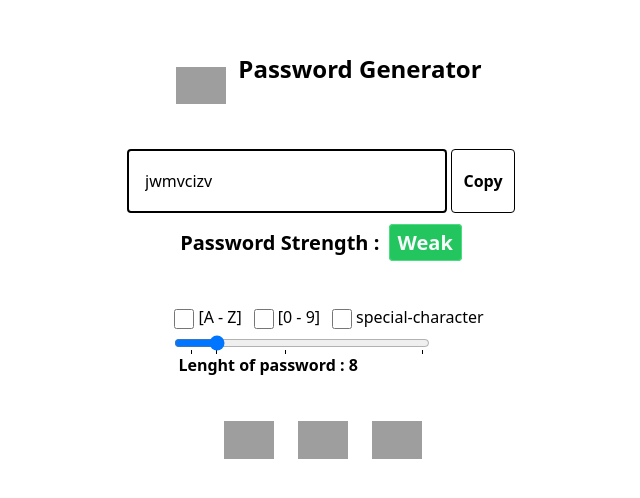
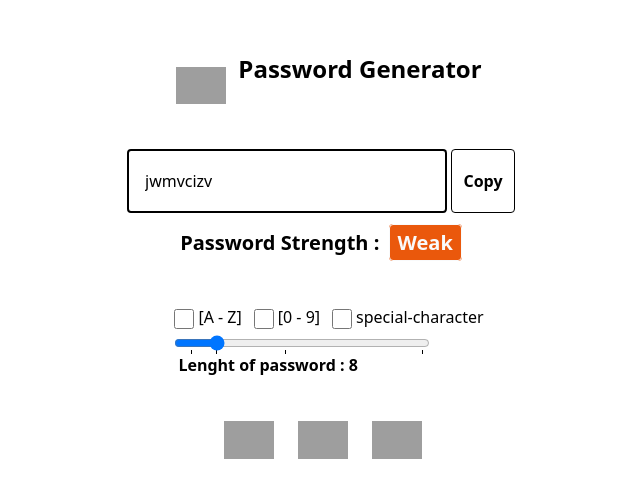
Before and after one commit to abhinab-choudhury/password-generator, a React (Vite) app: page / in a window 1280 px wide. Shown: the part 138-636 px from the top of the page, without its empty margins (317-957 px from the left). Built offline with nearby package versions, Linux system fonts and the light colour scheme; grey boxes are pictures that could not be loaded.

Commit message:
updated
Imporved the user-experience

```diff
--- a/src/App.jsx
+++ b/src/App.jsx
@@ -8,6 +8,7 @@ function App() {
   let [containsNumber, setContainsNumbers] = useState(false)
   let [containsSpecialCharacters, setContainsSpecialCharacters] = useState(false)
   let [password, setPassword] = useState("")
+  let [bgColor, setBgColor] = useState("")
   let passwordRef = useRef(null)
 
   const generatePassword = useCallback(() => {
@@ -129,16 +130,22 @@ function App() {
 
       // Updated the password Strength
       if (pass == "") {
+        setBgColor('bg-red-600 w-fit border border-current text-gray-50 font-bold mx-1 text-xl px-2 py-1 rounded')
         setStrength("Very Very Weak!!!")
       } else if (pass.length < minbaseLength) {
+        setBgColor('bg-red-500 w-fit border border-current text-gray-50 font-bold mx-1 text-xl px-2 py-1 rounded')
         setStrength("Very Weak")
       } else if (score < 50) {
+        setBgColor('bg-orange-600 w-fit border border-current text-gray-50 font-bold mx-1 text-xl px-2 py-1 rounded')
         setStrength("Weak")
       } else if (score >= 50 && score < 75) {
+        setBgColor('bg-orange-400 w-fit border border-current text-gray-50 font-bold mx-1 text-xl px-2 py-1 rounded')
         setStrength("Average")
       } else if (score > 75 && score < 100) {
+        setBgColor('bg-green-400 w-fit border border-current text-gray-50 font-bold mx-1 text-xl px-2 py-1 rounded')
         setStrength("Strong")
       } else if (score >= 100) {
+        setBgColor('bg-green-600 w-fit border border-current text-gray-50 font-bold mx-1 text-xl px-2 py-1 rounded')
         setStrength("Very Strong")
       }
     }
@@ -179,7 +186,7 @@ function App() {
             <div className='flex my-2 justify-center items-center'>
               <div className='my-2'>
                 <span className='font-extrabold text-xl'>Password Strength : </span>
-                <span className='w-fit bg-green-500 border border-green-400 text-gray-50 font-bold mx-1 text-xl px-2 py-1 rounded'>
+                <span className={bgColor}>
                   {strength}
                 </span>
               </div>
```
